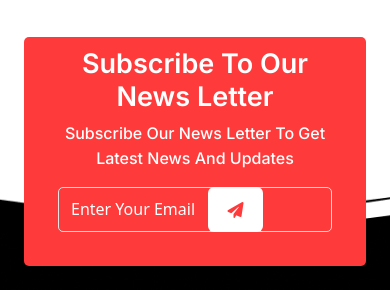
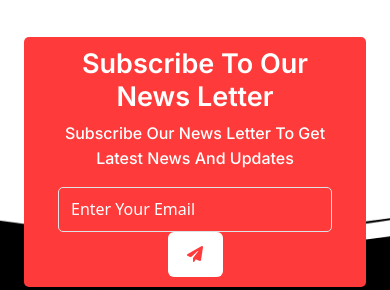
Before and after one commit to harishankarprajapati/the-fun-gis, a plain HTML site: page index.html in a window 390 px wide. Shown: the part 6612-6902 px from the top of the page. Drawn offline with nearby package versions, Linux system fonts and the light colour scheme.

Commit message:
kmhjg jrskt5re

```diff
--- a/css/responsive.css
+++ b/css/responsive.css
@@ -140,8 +140,8 @@ input#exampleInputEmail1 {
 .secsub-ntn {
   height: 45px;
   width: 55px;
-  margin-left: 150px;
-  margin-top: -72px;
+  margin-left: 0px;
+  margin-top: 0px;
 }
 }
 
--- a/footer.html
+++ b/footer.html
@@ -16,7 +16,7 @@
                                         aria-describedby="emailHelp" placeholder="Enter Your Email">
                                 </div>
                         </div>
-                        <div class="col-sm-2 m-0">
+                        <div class="col-sm-2 m-0 text-center">
                             <button type="submit" class="btn btn-primary  secsub-ntn"><i
                                     class="fa-sharp fa-solid fa-paper-plane"></i></button>
                             </form>
```
